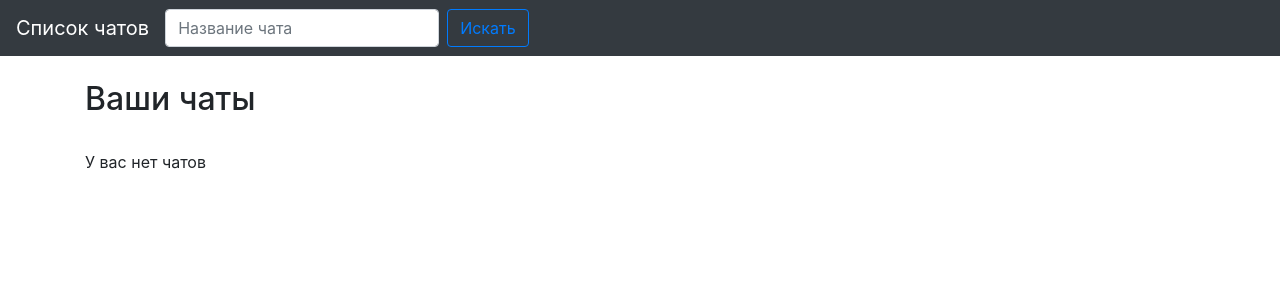
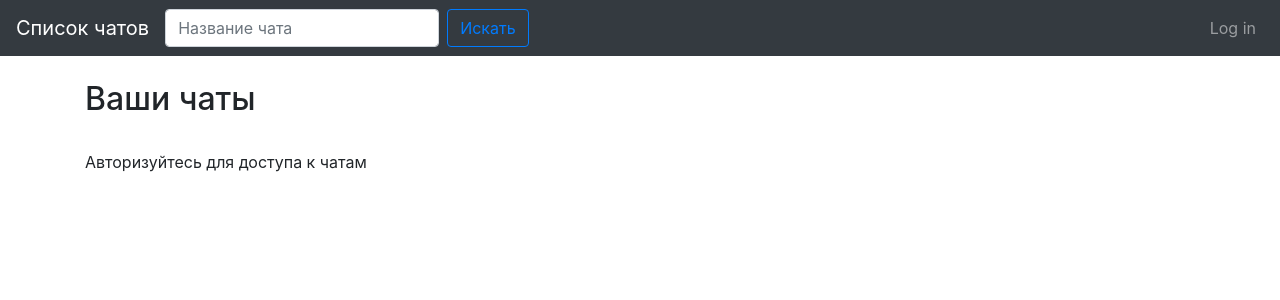
Before and after one commit to mileevamaria/messenger-api, a Django app: template webapp/templates/index.html in a window 1280 px wide. Shown: the top 300 px of the page. Run offline with Django 3.2, Linux system fonts and the light colour scheme; the template is opened without the code that fills it, so the values that code supplies are empty; some libraries are stand-ins or nearby versions.

Commit message:
add login and logout

```diff
--- a/messenger_api/settings.py
+++ b/messenger_api/settings.py
@@ -57,7 +57,7 @@ ROOT_URLCONF = 'messenger_api.urls'
 TEMPLATES = [
     {
         'BACKEND': 'django.template.backends.django.DjangoTemplates',
-        'DIRS': [],
+        'DIRS': [os.path.join(BASE_DIR, 'templates')],
         'APP_DIRS': True,
         'OPTIONS': {
             'context_processors': [
@@ -87,6 +87,8 @@ DATABASES = {
     }
 }
 
+LOGIN_REDIRECT_URL = '/'
+LOGOUT_REDIRECT_URL = '/'
 
 # Password validation
 # https://docs.djangoproject.com/en/2.2/ref/settings/#auth-password-validators
--- a/webapp/templates/base.html
+++ b/webapp/templates/base.html
@@ -20,10 +20,26 @@
     <span class="navbar-toggler-icon"></span>
   </button>
   <div class="collapse navbar-collapse" id="navbarSupportedContent">
-    <form class="form-inline my-2 my-lg-0">
-      <input class="form-control mr-sm-2" type="search" placeholder="Название чата" aria-label="Search">
-      <button class="btn btn-outline-primary my-2 my-sm-0" type="submit">Искать</button>
-    </form>
+      <ul class="navbar-nav mr-auto">
+        <form class="form-inline my-2 my-lg-0">
+          <input class="form-control mr-sm-2" type="search" placeholder="Название чата" aria-label="Search">
+          <button class="btn btn-outline-primary my-2 my-sm-0" type="submit">Искать</button>
+        </form>
+      </ul>
+      <ul class="navbar-nav">
+          {% if user.is_authenticated %}
+          <li class="nav-item">
+              <span class="nav-link">Hello, {{ user.username }}</span>
+          </li>
+          <li class="nav-item">
+               <a class="nav-link" href="{% url 'logout' %}">Log out</a>
+          </li>
+          {% else %}
+          <li class="nav-item">
+            <a class="nav-link" href="{% url 'login' %}">Log in</a>
+          </li>
+          {% endif %}
+      </ul>
   </div>
     </nav>
     <div class="container">
--- a/webapp/templates/index.html
+++ b/webapp/templates/index.html
@@ -19,6 +20,9 @@
                 {% empty %}
                 <p>У вас нет чатов</p>
                 {% endfor %}
+            {% else %}
+            <p>Авторизуйтесь для доступа к чатам</p>
+            {% endif %}
         </div>
     </div>
 
--- a/webapp/urls.py
+++ b/webapp/urls.py
@@ -1,6 +1,7 @@
 """ Define URL patterns fo webapp """
 
 from django.conf.urls import url
+from django.contrib.auth.views import LoginView, LogoutView
 from webapp import views
 
 urlpatterns = [
@@ -9,4 +10,10 @@ urlpatterns = [
 
     # Chat page
     url(r'^chats/(?P<chat_id>\d+)/$', views.chat, name='chat'),
+
+    # Login page
+    url(r'^login/$', LoginView.as_view(template_name='login.html'), name='login'),
+
+    # Logout page
+    url(r'^logout/$', LogoutView.as_view(), name='logout'),
 ]
--- a/webapp/views.py
+++ b/webapp/views.py
@@ -1,3 +1,5 @@
+from django.http import HttpResponseRedirect
+from django.urls import reverse
 from django.shortcuts import render
 from webapp.models import Chat, Message
 
@@ -17,3 +19,7 @@ def chat(request, chat_id):
     messages = chat.message_set.order_by('created_at')
     context = {'title': title, 'chat': chat, 'messages': messages}
     return render(request, 'chat.html', context)
+
+def logout(request):
+    logout(request)
+    return False
```
Also changed, not shown: other parts of webapp/templates/index.html (+1 -0 lines), webapp/templates/login.html (added, +18 -0 lines). Lines whose indentation alone changed are shown as unchanged.
